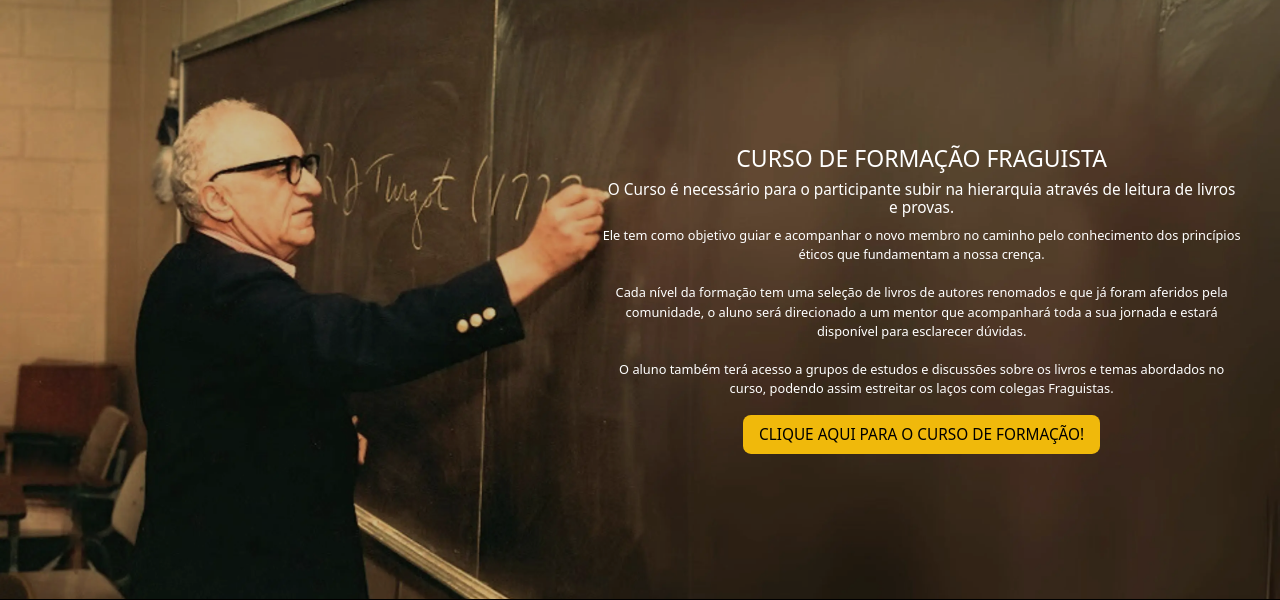
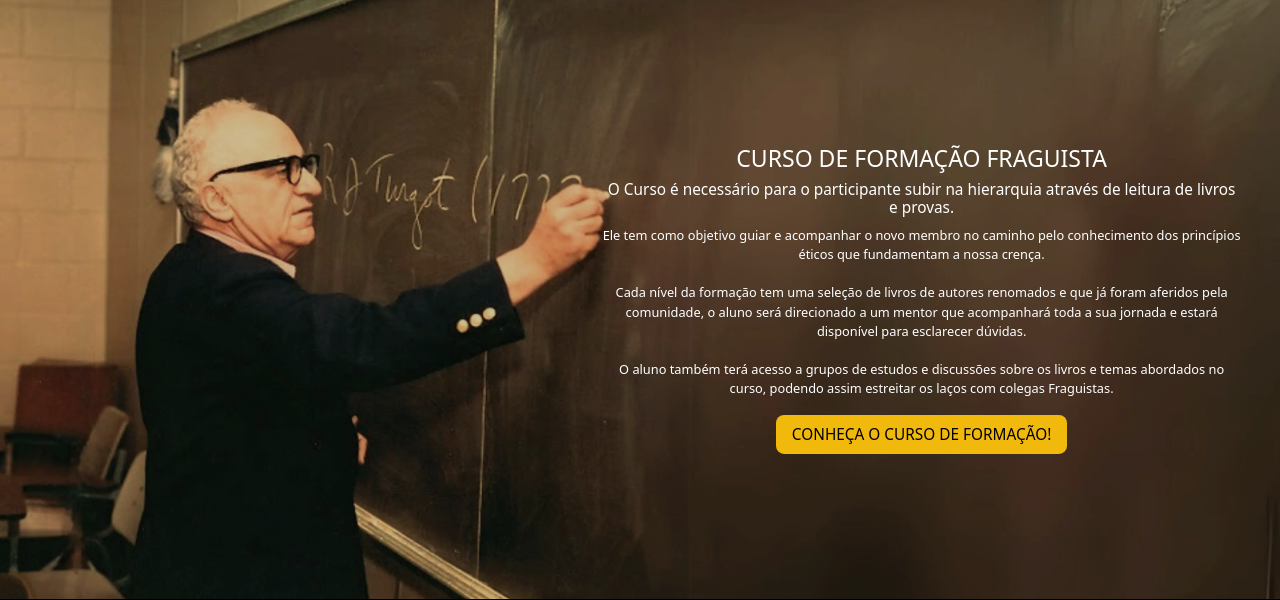
Before and after one commit to Fraguismo-org/fraguismo, a Django app: page / in a window 1280 px wide. Shown: the part 1934-2534 px from the top of the page. Run offline with Django 4.2, Linux system fonts and the light colour scheme; some libraries are stand-ins or nearby versions; some web fonts are replaced.

Commit message:
Ajustado links de referência

```diff
--- a/site_fraguismo/templates/index.html
+++ b/site_fraguismo/templates/index.html
@@ -102,7 +102,7 @@
         <p>Ele tem como objetivo guiar e acompanhar o novo membro no caminho pelo conhecimento dos princípios éticos que fundamentam a nossa crença.<br /><br />
         Cada nível da formação tem uma seleção de livros de autores renomados e que já foram aferidos pela comunidade, o aluno será direcionado a um mentor que acompanhará toda a sua jornada e estará disponível para esclarecer dúvidas.<br /><br />
         O aluno também terá acesso a grupos de estudos e discussões sobre os livros e temas abordados no curso, podendo assim estreitar os laços com colegas Fraguistas.<br/></p>
-        <button onclick="window.open('https://docs.google.com/forms/d/e/1FAIpQLSfsyzEI_4QouYa2h1_nuRDLeyUuVdhyAlhj09jJOBH7Q62Y9g/viewform', '_blank')" class="btn btn-dark btn-lg text-uppercase btn-cta">Clique aqui para o curso de formação!</button>
+        <button onclick="window.location.href='cursofraguista'" class="btn btn-dark btn-lg text-uppercase btn-cta">Conheça o curso de formação!</button>
     </div>
 </section>
 
@@ -125,7 +125,7 @@
         <p>Dentro do Fraguismo você encontrará aliados para trazer o seu sonho para a realidade.</p>
         <p class="vpl">VPL!</p>
         <p><i>Vida Propriedade e Liberdade</i></p>
-        <button class="btn btn-dark btn-lg text-uppercase" onclick="window.location.href='cursofraguista'">Saiba mais!</button>
+        <button class="btn btn-dark btn-lg text-uppercase">Saiba mais!</button>
     </div>
     <div class="custom-shape-divider-bottom-1741633164">
         <svg data-name="Layer 1" xmlns="http://www.w3.org/2000/svg" viewBox="0 0 1200 120" preserveAspectRatio="none">
@@ -153,7 +153,7 @@
             O objetivo do formulário é conhecer o seu nível de conhecimento sobre os nossos princípios, você não precisa saber de tudo para entrar,
             mas com essa informação poderemos recomendar materiais de estudo mais direcionados a você antes mesmo de você entrar para o Fraguismo.
         </p>
-        <button class="btn btn-light btn-lg">COMPLETE O FORMULÁRIO DE ENTRADA AQUI!</button>
+        <button class="btn btn-light btn-lg" onclick="window.open('https://docs.google.com/forms/d/e/1FAIpQLSfsyzEI_4QouYa2h1_nuRDLeyUuVdhyAlhj09jJOBH7Q62Y9g/viewform', '_blank')">COMPLETE O FORMULÁRIO DE ENTRADA AQUI!</button>
     </div>
     <div class="img-CTA">
         <img src="{% static '/images/fraga.webp' %}" alt="fraguismo" loading="lazy">
```
